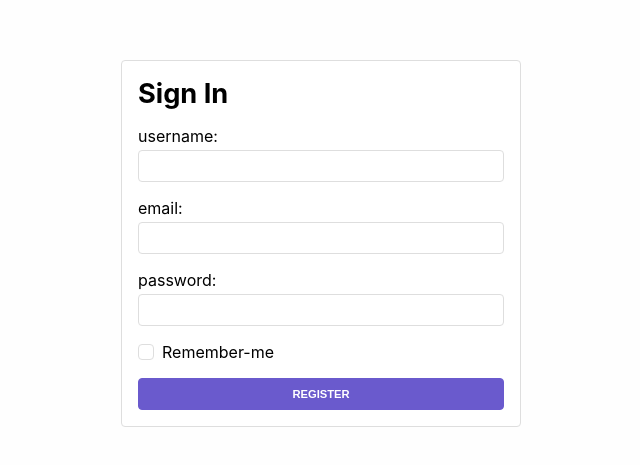
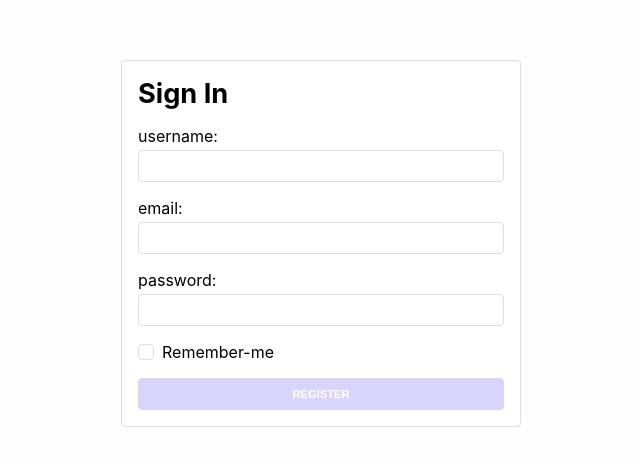
Before and after one commit to hiwllc/react-forms-examples, a React (Create React App) app: page / in a window 1280 px wide. Shown: the part 157-622 px from the top of the page, without its empty margins (319-959 px from the left). Built offline with nearby package versions, Linux system fonts and the light colour scheme.

Commit message:
data: handle with empty data state

```diff
--- a/src/App.js
+++ b/src/App.js
@@ -6,7 +6,7 @@ function App() {
   /**
    * Apenas para visualizar os dados.
    */
-  const [data, setData] = useState(false)
+  const [data, setData] = useState({})
 
   const handleSubmit = event => {
     event.preventDefault()
@@ -22,6 +22,8 @@ function App() {
       remember: remember.checked,
     })
   }
+
+  const isDataEmpty = Object.keys(data).length <= 0
 
   return (
     <div className="container">
@@ -72,11 +74,13 @@ function App() {
             </label>
           </div>
 
-          <button type="submit">Register</button>
+          <button type="submit" disabled={isDataEmpty}>
+            Register
+          </button>
         </form>
       </div>
 
-      {data && <pre>{JSON.stringify(data, null, 2)}</pre>}
+      {!isDataEmpty && <pre>{JSON.stringify(data, null, 2)}</pre>}
     </div>
   )
 }
--- a/src/style.css
+++ b/src/style.css
@@ -127,6 +127,14 @@ button:focus {
   background-color: #b0aad8;
 }
 
+button:disabled {
+  cursor: initial;
+  border-color: #d9d4fa;
+  background-color: #d9d4fa;
+
+  user-select: none;
+}
+
 pre {
   width: 100%;
   max-width: 600px;
```
